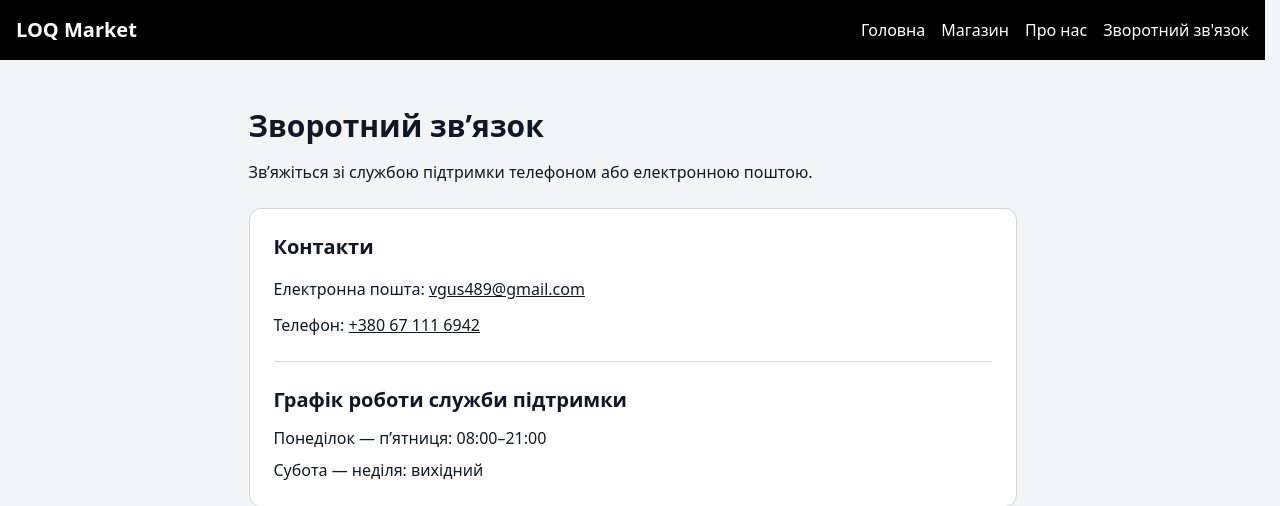
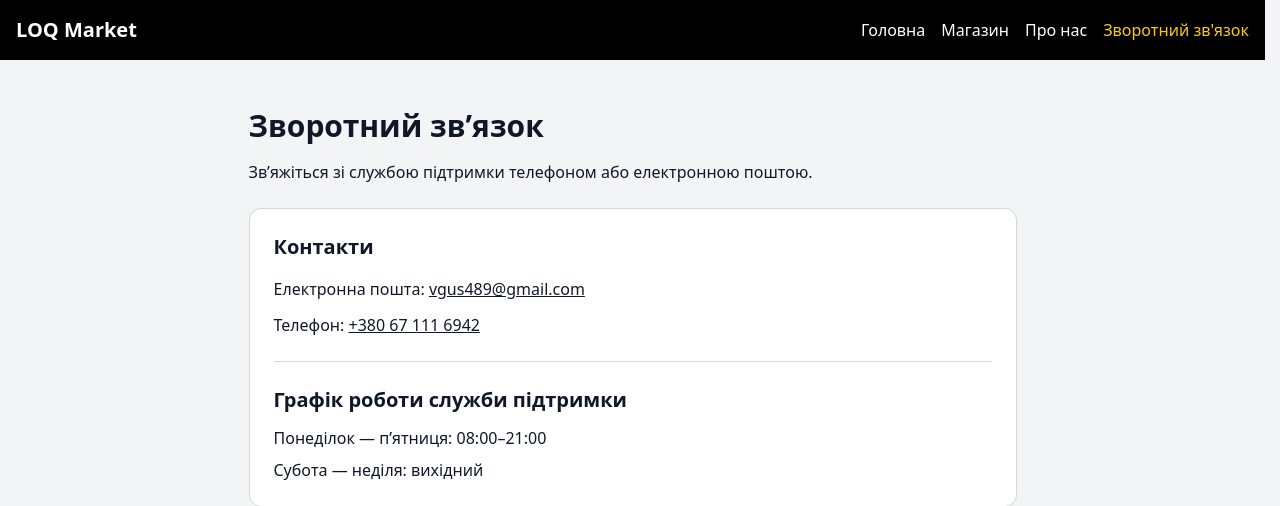
Before and after one commit to illuwka/lab03, a Flask app: page /contacts in a window 1280 px wide. Shown: the top 506 px of the page. Run offline with Flask 3, Linux system fonts and the light colour scheme.

Commit message:
change header
зміна кольору при наведені на іншу вкладку на верхній панелі

```diff
--- a/templates/base.html
+++ b/templates/base.html
@@ -8,6 +8,8 @@
     <script src="https://cdn.jsdelivr.net/npm/@tailwindcss/browser@4"></script>
     <style>
         html { scrollbar-gutter: stable; }
+        .nav-link:hover,
+        .nav-link.active { color: #facc15; }
         @keyframes slideDown {
             0% { max-height: 0; opacity: 0; }
             100% { max-height: 300px; opacity: 1; }
@@ -49,10 +51,10 @@
 
             <!-- Меню для широких екранів -->
             <div class="hidden md:flex space-x-4">
-                <a href="{{ url_for('home') }}" class="text-white hover:text-blue-200 transition-colors duration-300 hover:underline">Головна</a>
-                <a href="{{ url_for('shop') }}" class="text-white hover:text-blue-200 transition-colors duration-300 hover:underline">Магазин</a>
-                <a href="{{ url_for('about') }}" class="text-white hover:text-blue-200 transition-colors duration-300 hover:underline">Про нас</a>
-                <a href="{{ url_for('contacts') }}" class="text-white hover:text-blue-200 transition-colors duration-300 hover:underline">Зворотний зв'язок</a>
+                <a href="{{ url_for('home') }}" class="nav-link text-white transition-colors duration-300 hover:underline{% if request.endpoint == 'home' %} active{% endif %}"{% if request.endpoint == 'home' %} aria-current="page"{% endif %}>Головна</a>
+                <a href="{{ url_for('shop') }}" class="nav-link text-white transition-colors duration-300 hover:underline{% if request.endpoint == 'shop' %} active{% endif %}"{% if request.endpoint == 'shop' %} aria-current="page"{% endif %}>Магазин</a>
+                <a href="{{ url_for('about') }}" class="nav-link text-white transition-colors duration-300 hover:underline{% if request.endpoint == 'about' %} active{% endif %}"{% if request.endpoint == 'about' %} aria-current="page"{% endif %}>Про нас</a>
+                <a href="{{ url_for('contacts') }}" class="nav-link text-white transition-colors duration-300 hover:underline{% if request.endpoint == 'contacts' %} active{% endif %}"{% if request.endpoint == 'contacts' %} aria-current="page"{% endif %}>Зворотний зв'язок</a>
             </div>
 
             <!-- Кнопка меню для мобільних пристроїв -->
@@ -66,10 +68,10 @@
 
         <!-- Мобільне меню (приховане за замовчуванням) -->
         <div id="mobile-menu" class="hidden md:hidden overflow-hidden">
-            <a href="{{ url_for('home') }}" class="block text-white hover:text-yellow-200 py-2 transition duration-300 hover:translate-x-2">Головна</a>
-            <a href="{{ url_for('shop') }}" class="block text-white hover:text-yellow-200 py-2 transition duration-300 hover:translate-x-2">Магазин</a>
-            <a href="{{ url_for('about') }}" class="block text-white hover:text-yellow-200 py-2 transition duration-300 hover:translate-x-2">Про нас</a>
-            <a href="{{ url_for('contacts') }}" class="block text-white hover:text-yellow-200 py-2 transition duration-300 hover:translate-x-2">Зворотний зв'язок</a>
+            <a href="{{ url_for('home') }}" class="nav-link block text-white py-2 transition duration-300 hover:translate-x-2{% if request.endpoint == 'home' %} active{% endif %}"{% if request.endpoint == 'home' %} aria-current="page"{% endif %}>Головна</a>
+            <a href="{{ url_for('shop') }}" class="nav-link block text-white py-2 transition duration-300 hover:translate-x-2{% if request.endpoint == 'shop' %} active{% endif %}"{% if request.endpoint == 'shop' %} aria-current="page"{% endif %}>Магазин</a>
+            <a href="{{ url_for('about') }}" class="nav-link block text-white py-2 transition duration-300 hover:translate-x-2{% if request.endpoint == 'about' %} active{% endif %}"{% if request.endpoint == 'about' %} aria-current="page"{% endif %}>Про нас</a>
+            <a href="{{ url_for('contacts') }}" class="nav-link block text-white py-2 transition duration-300 hover:translate-x-2{% if request.endpoint == 'contacts' %} active{% endif %}"{% if request.endpoint == 'contacts' %} aria-current="page"{% endif %}>Зворотний зв'язок</a>
         </div>
     </nav>
 
```
